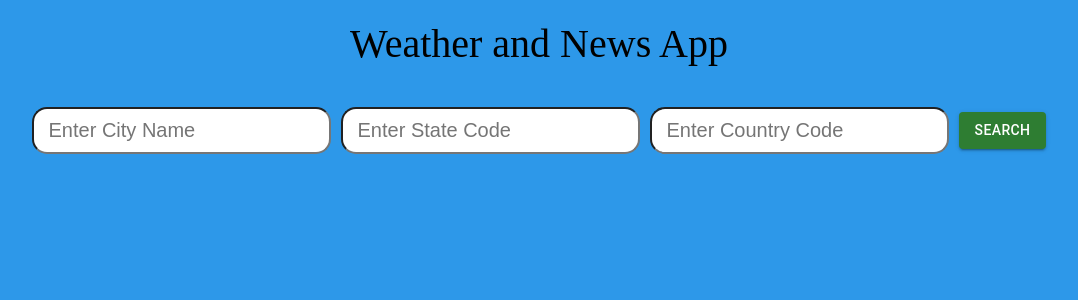
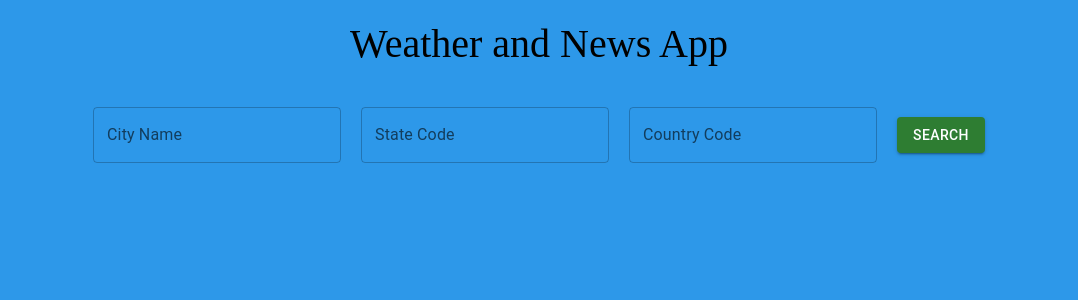
Before and after one commit to mlaflam/Countdown3, a React (Vite) app in the folder WeatherApp/: page / in a window 1280 px wide. Shown: the top 300 px of the page, without its empty margins (101-1179 px from the left). Built offline with nearby package versions, Linux system fonts and the light colour scheme; no server answers.

Commit message:
Material UI Search Boxes

```diff
--- a/WeatherApp/src/App.css
+++ b/WeatherApp/src/App.css
@@ -21,13 +21,7 @@ body {
 }
 
 .city-box, .state-box, .country-box {
-  padding-top: 10px;
-  padding-bottom: 10px;
-  padding-right: 15px;
-  padding-left: 15px;
-  font-size: 20px;
-  border-radius: 15px;
-  margin-right: 10px;
+  margin-right: 20px;
 }
 
 .search-button {
--- a/WeatherApp/src/components/WeatherApp.jsx
+++ b/WeatherApp/src/components/WeatherApp.jsx
@@ -4,6 +4,7 @@ import HourlyForecast from './HourlyForecast';
 import WeeklyForecast from './WeeklyForecast';
 import News from './News';
 import Button from '@mui/material/Button';
+import TextField from '@mui/material/TextField';
 
 const WeatherApp = () => {
   const [location, setLocation] = useState(false);
@@ -107,32 +108,32 @@ const WeatherApp = () => {
         Weather and News App
       </div>
       <div className='search-container'>
-        <input
+        {/* <input
           id='city'
           className="city-box"
           type="text"
           placeholder="Enter City Name"
           value={cityName}
           onChange={(e) => setCityName(e.target.value)}
-        />
+        /> */}
 
-        <input
-          id='state'
-          className="state-box"
-          type="text"
-          placeholder="Enter State Code"
-          value={stateCode}
-          onChange={(e) => setStateCode(e.target.value)}
-        />
+        <div className="city-box">
+          <TextField id="city"
+            type="text" label="City Name" variant="outlined" value={cityName}
+            onChange={(e) => setCityName(e.target.value)} />
+        </div>
 
-        <input
-          id='country'
-          className="country-box"
-          type="text"
-          placeholder="Enter Country Code"
-          value={countryCode}
-          onChange={(e) => setCountryCode(e.target.value)}
-        />
+        <div className='state-box'>
+           <TextField id='state'
+            type="text" label="State Code" variant="outlined" value={stateCode}
+            onChange={(e) => setStateCode(e.target.value)} />
+        </div>
+
+        <div className="country-box">
+           <TextField id='country'
+            type="text" label="Country Code" variant="outlined" value={countryCode}
+            onChange={(e) => setCountryCode(e.target.value)} />
+        </div>
 
         <Button variant="contained" color="success" className="search-button" onClick={handleClick}>Search</Button>
       </div>
```
